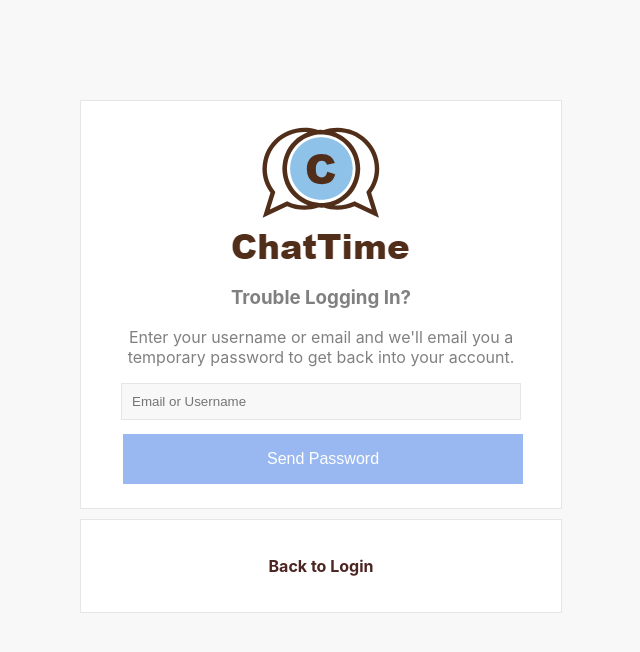
After one commit to Bingaa/Internet-Computing-Project, a PHP site: page /html/forgotPassword.html in a window 1280 px wide. The commit adds this page. Shown: the top 652 px of the page, without its empty margins (319-959 px from the left). Run offline with PHP 8.4, Linux system fonts and the light colour scheme.

Commit message:
Added forgot password and signup pages

```diff
--- /dev/null
+++ b/html/forgotPassword.html
@@ -0,0 +1,22 @@
+<!DOCTYPE html>
+
+<head>
+    <link rel="stylesheet" type="text/css" href="../styles/styles.css">
+</head>
+
+<body>
+<div class="login" style="margin-top: 100px;">
+    <img src= "../images/Logo.PNG">
+    <form>
+        <h3>Trouble Logging In?</h3>
+        <p>Enter your username or email and we'll email you a temporary password to get back into your account.</p>
+        <input type="text" name="email" placeholder="Email or Username">
+        <button type="submit" value="Login">Send Password</button>
+    </form>
+</div>
+
+<div class="login" style="margin-top: 10px;">
+    <p><a href="../index.html">Back to Login</a></p>
+</div>
+
+</body>
--- a/styles/styles.css
+++ b/styles/styles.css
@@ -60,6 +60,11 @@ body {
    text-align: center;
  }
 
+ .login h3{
+  color:grey;
+  text-align: center;
+}
+
  .login a{
   color: rgb(75, 37, 34);
   font-weight: bold;
```
Also changed, not shown: html/signUp.html (+16 -2 lines), index.html (+4 -4 lines).
